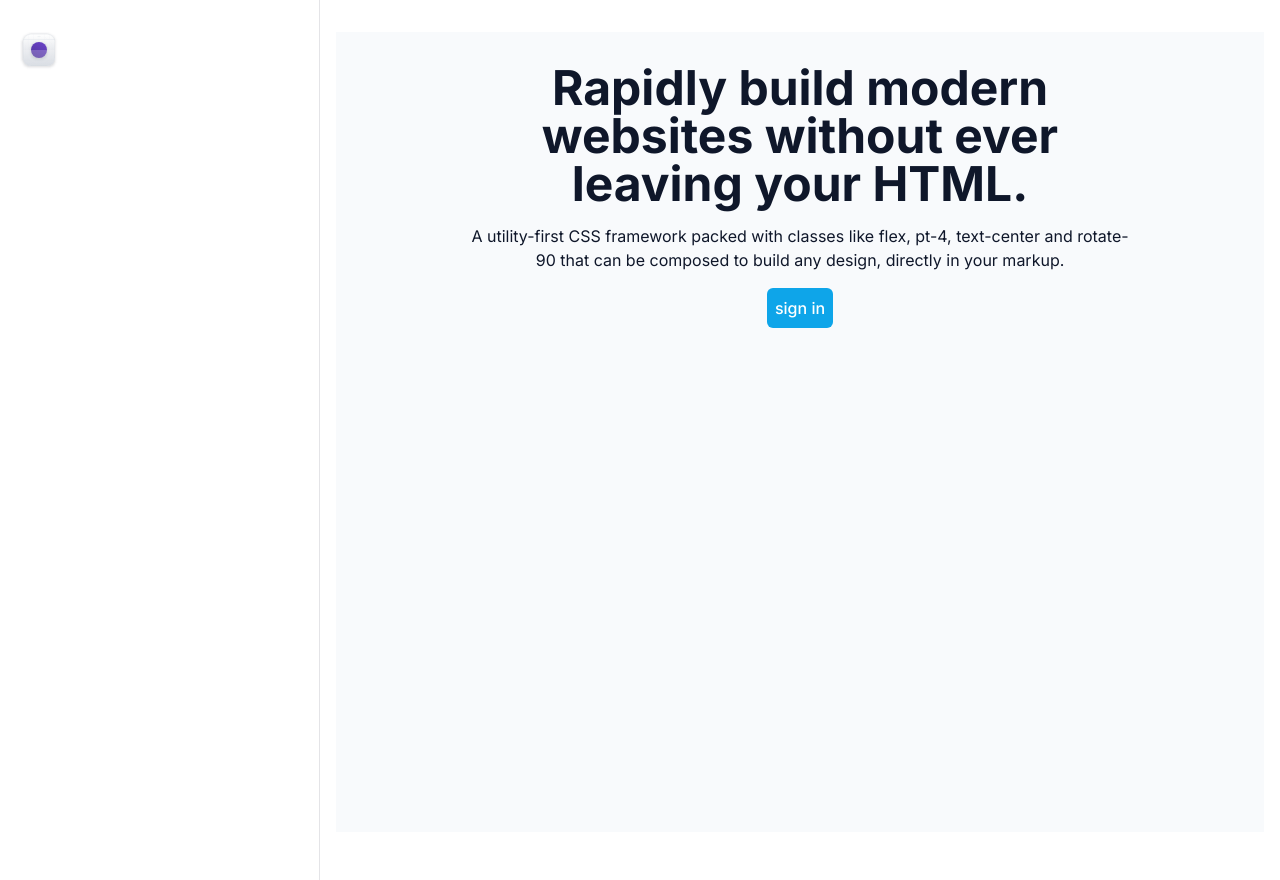
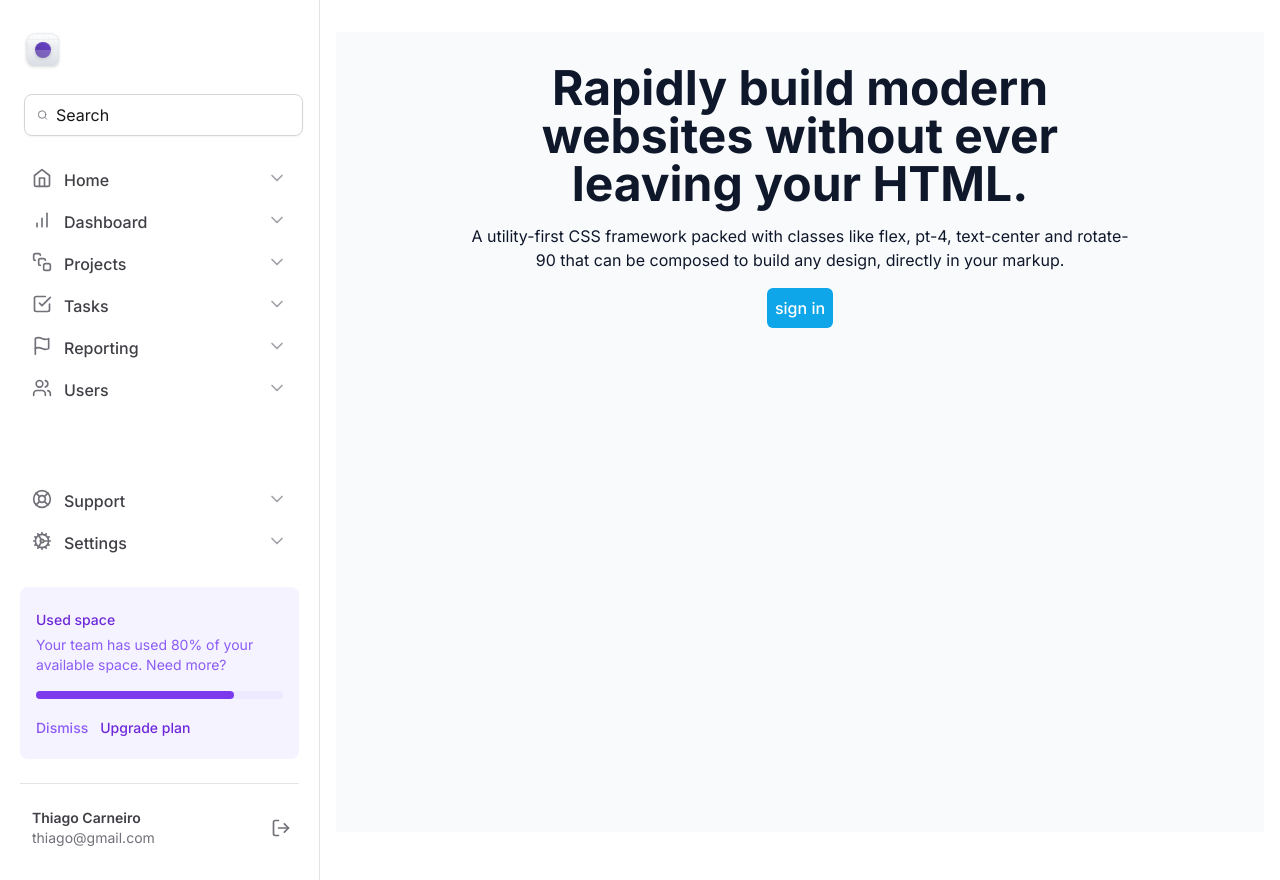
Before and after one commit to thiagofreitascarneiro/tailwindcss-next, a Next.js app: page / in a window 1280 px wide. Built offline with nearby package versions, Linux system fonts and the light colour scheme; grey boxes are pictures that could not be loaded.

Commit message:
feat: criando  sidebar

```diff
--- a/package.json
+++ b/package.json
@@ -15,6 +15,7 @@
     "autoprefixer": "10.4.15",
     "eslint": "8.49.0",
     "eslint-config-next": "13.4.19",
+    "lucide-react": "^0.279.0",
     "next": "13.4.19",
     "postcss": "8.4.29",
     "react": "18.2.0",
--- /dev/null
+++ b/src/components/Sidebar/NavItem.tsx
@@ -0,0 +1,21 @@
+import { ChevronDown } from "lucide-react"
+import { ElementType } from "react"
+
+export interface NavItemProps {
+    title: string
+    icon: ElementType
+}
+
+export function NavItem({ title, icon: Icon }: NavItemProps) {
+    return (
+        <a
+        href="" className="group flex item-center gap-3 rounded px-3 py-2 hover:bg-violet-50 "
+    >
+        <Icon className="h-5 w-5 text-zinc-500"/>
+        <span className="font-medium text-zinc-700 group-hover:text-violet-500">
+           {title}
+        </span>
+        <ChevronDown className="ml-auto h-5 w-5 text-zinc-400 group-hover:text-violet-300"/>
+    </a>
+    )
+}
--- /dev/null
+++ b/src/components/Sidebar/Profile.tsx
@@ -0,0 +1,24 @@
+import { LogOut } from 'lucide-react'
+
+export function Profile() {
+  return (
+    <div className="grid  grid-cols-profile items-center gap-3">
+        <img
+            src="https://github.com/thiagofreitascarneiro.png"
+            className="h-10 w-10 rounded-full "
+            alt=""
+        />
+        <div className="flex flex-col truncate">
+            <span className="text-sm font-semibold text-zinc-700">
+                Thiago Carneiro
+            </span>
+            <span className="truncate text-sm text-zinc-500">
+               thiago@gmail.com
+            </span>
+        </div>
+        <button type="button" className="ml-auto rounded-md p-2 hover:bg-zinc-50">
+            <LogOut className="h-5 w-5 text-zinc-500"/>
+        </button>
+    </div>
+  )
+}
--- /dev/null
+++ b/src/components/Sidebar/UsedSpaceWidget.tsx
@@ -0,0 +1,35 @@
+import React from 'react'
+
+export function UsedSpaceWidget() {
+  return (
+    <div className="flex flex-col gap-4 rounded-lg bg-violet-50 px-4 py-5">
+        <div className="space-y-1">
+            <span className="text-sm/5 font-medium text-violet-700">
+                Used space
+            </span>
+            <p className="text-sm/5 text-violet-500">
+                Your team has used 80% of your available space. Need more?
+            </p>
+        </div>
+
+        <div className="h-2 rounded-full bg-violet-100">
+            <div className="h-2 w-4/5 rounded-full bg-violet-600"/>
+        </div>
+
+        <div className="space-x-3">
+            <button
+                type="button"
+                className="text-sm font-medium text-violet-500 hover:text-violet-700"
+            >
+                Dismiss
+            </button>
+            <button
+                type="button"
+                className="text-sm font-medium text-violet-700 hover:text-violet-900"
+            >
+                Upgrade plan
+            </button>
+        </div>
+    </div>
+  )
+}
--- a/src/components/Sidebar/index.tsx
+++ b/src/components/Sidebar/index.tsx
@@ -1,7 +1,43 @@
+import { BarChart, CheckSquare, Cog, Flag, Home, LifeBuoy, Search, SquareStack, Users } from "lucide-react";
 import { Logo } from "./logo";
+import { NavItem } from "./NavItem";
+import { UsedSpaceWidget } from "./UsedSpaceWidget";
+import { Profile } from "./Profile";
 
 export function Sidebar() {
-    return  <aside className='border-r border-zinc-200 px-5 py-8'>
-        <Logo />
-    </aside>
+    return  (
+        <aside className='flex flex-col gap-6 border-r border-zinc-200 px-5 py-8'>
+            <Logo />
+
+            <div className="flex mx-1 w-full items-center gap-2 rounded-lg border border-zinc-300 px-3 py-2 shadow-sm">
+                <Search className="h-5 w-5 text-zinc-500" />
+                <input
+                    className="flex-1 border-0 bg-transparent p-0 text-zinc-900 placeholder-zinc-900"
+                    placeholder="Search"
+                />
+            </div>
+
+            <nav className="space-y-0.5">
+                <NavItem title="Home" icon={Home} />
+                <NavItem title="Dashboard" icon={BarChart} />
+                <NavItem title="Projects" icon={SquareStack} />
+                <NavItem title="Tasks" icon={CheckSquare} />
+                <NavItem title="Reporting" icon={Flag} />
+                <NavItem title="Users" icon={Users} />
+            </nav>
+
+            <div className="mt-auto flex flex-col gap-6">
+                <nav className="space-y-0.5">
+                    <NavItem title="Support" icon={LifeBuoy} />
+                    <NavItem title="Settings" icon={Cog} />
+                </nav>
+
+                <UsedSpaceWidget />
+
+                <div className="h-px bg-zinc-200" />
+
+                <Profile />
+            </div>
+        </aside>
+    )
 }
--- a/src/components/Sidebar/logo.tsx
+++ b/src/components/Sidebar/logo.tsx
@@ -2,7 +2,7 @@
 
 export function Logo() {
   return (
-    <strong className="flex items-center gap-2 texto-xl font-semibold text-zinc-900">
+    <strong className="flex mx-1 items-center gap-2 texto-xl font-semibold text-zinc-900">
         <svg
       width={38}
       height={38}
--- a/tailwind.config.ts
+++ b/tailwind.config.ts
@@ -8,6 +8,7 @@
     extend: {
       gridTemplateColumns: {
         app: 'minmax(18rem, 20rem) 1fr',
+        profile: 'min-content 1fr min-content',
       },
 
       maxWidth: {
```
Also changed, not shown: 1 other file (tests, documents, lock files or other folders).
